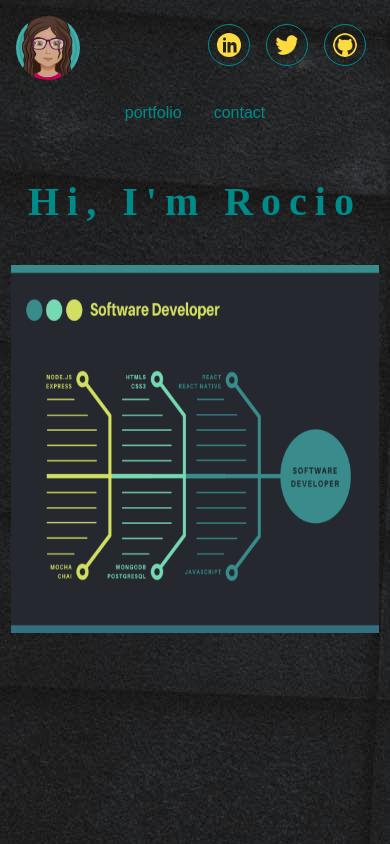
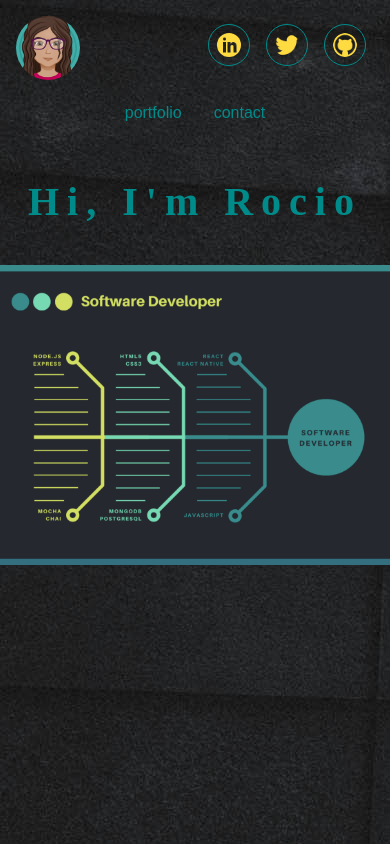
Before and after one commit to ixesta/Ixesta, a React (Create React App) app: page / in a window 390 px wide. Built offline with nearby package versions, Linux system fonts and the light colour scheme; a web font is replaced by a local one.

Commit message:
tech size auto

```diff
--- a/src/App.css
+++ b/src/App.css
@@ -166,8 +166,11 @@ nav a {
     }
 
     .technologies {
-        width: 23em;
-        height: 23em;
+        display: block;
+        max-width:25em;
+        max-height:20em;
+        width: auto;
+        height: auto;
     }
 
 
```
